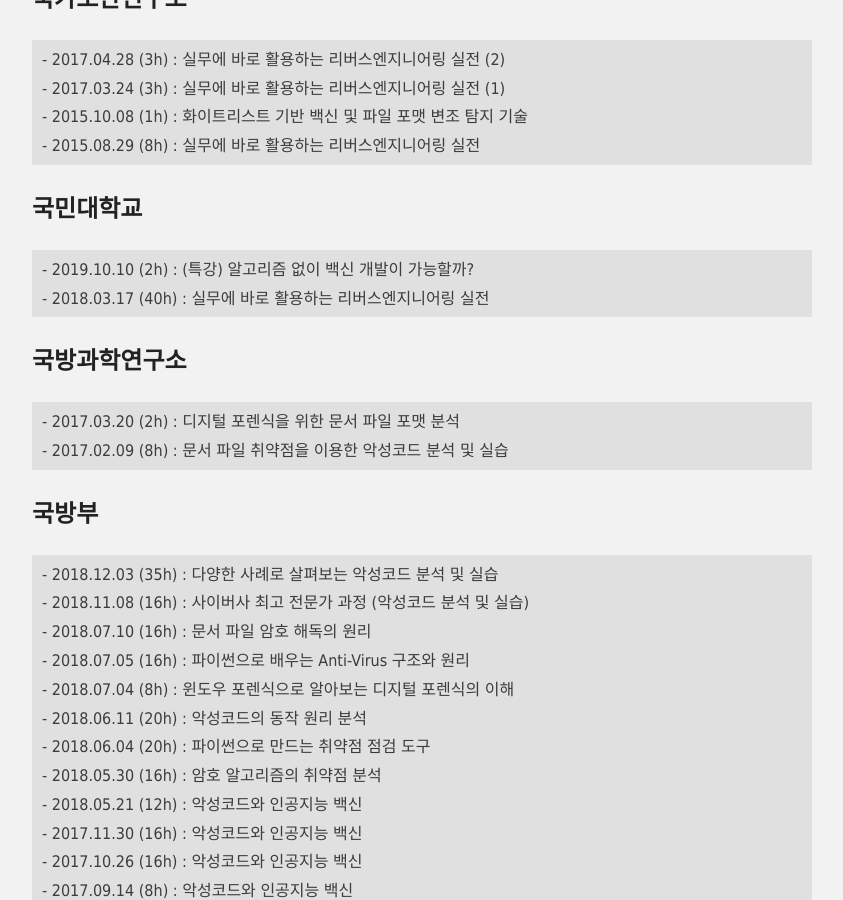
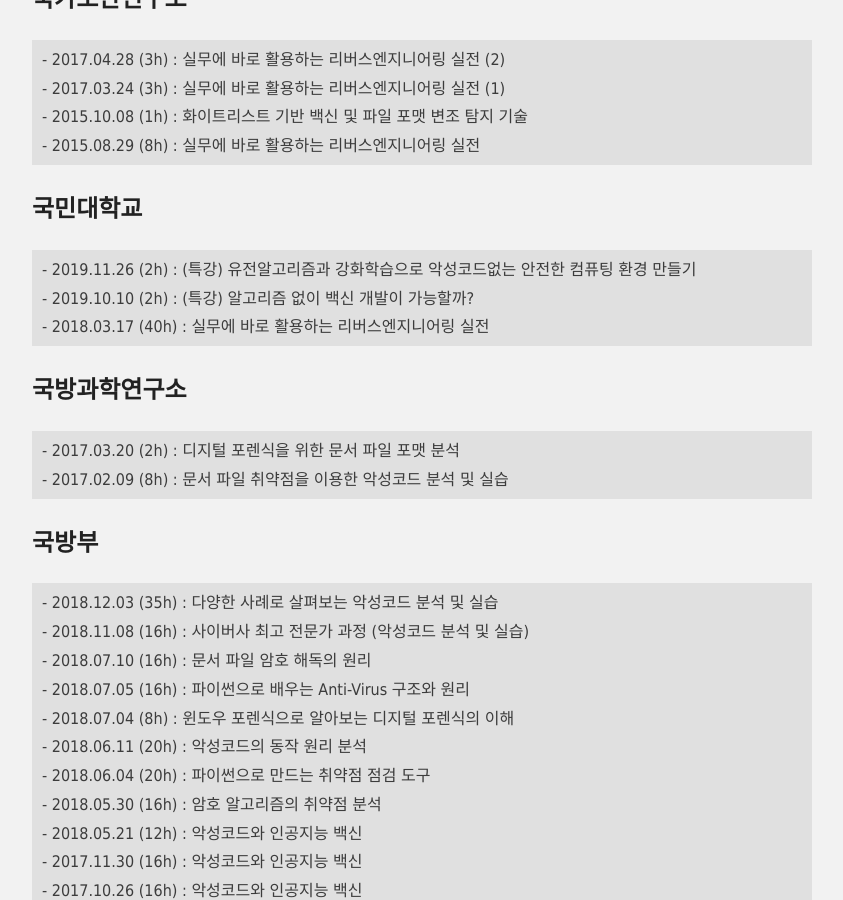
Before and after one commit to hanul93/hanul93.github.com, a Jekyll site: the page built from lecture.md, in a window 1280 px wide and 900 px high, scrolled down 790 px. Shown: the whole window, without its empty margins (218-1061 px from the left). Built offline with Jekyll 4.4.1, drawn with Linux system fonts in a browser that asks for light colours; nearby versions of some CDN libraries.

Commit message:
강의 이력 추가

```diff
--- a/lecture.md
+++ b/lecture.md
@@ -41,7 +41,8 @@
 
 ## 국민대학교
 
-<div class="highlighter-rouge"><pre class="highlight"><code class="keibox">- 2019.10.10 (2h) : (특강) 알고리즘 없이 백신 개발이 가능할까?
+<div class="highlighter-rouge"><pre class="highlight"><code class="keibox">- 2019.11.26 (2h) : (특강) 유전알고리즘과 강화학습으로 악성코드없는 안전한 컴퓨팅 환경 만들기
+- 2019.10.10 (2h) : (특강) 알고리즘 없이 백신 개발이 가능할까?
 - 2018.03.17 (40h) : 실무에 바로 활용하는 리버스엔지니어링 실전
 </code></pre>
 </div>
```
